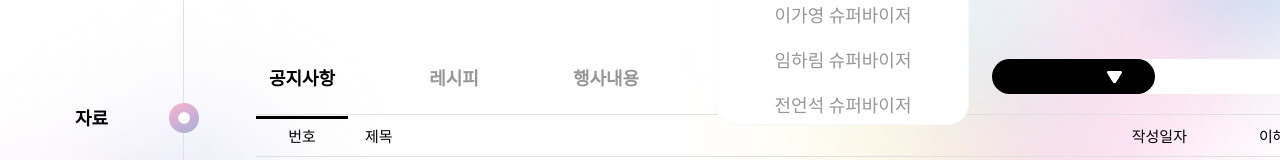
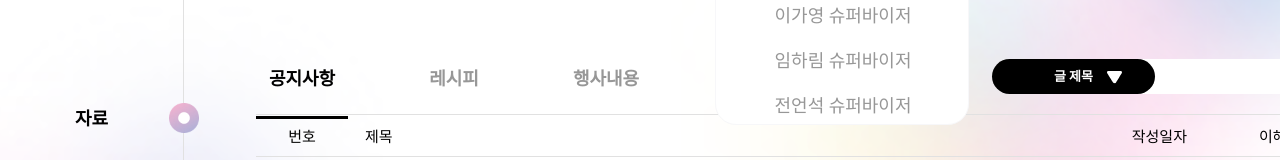
Before and after one commit to stockOneQ/front, a Next.js app: page /connect/data in a window 1280 px wide. Shown: the part 326-486 px from the top of the page. Built offline with nearby package versions, Linux system fonts and the light colour scheme.

Commit message:
fix(connect): 드롭다운 type 추가

```diff
--- a/components/connect/Data/index.tsx
+++ b/components/connect/Data/index.tsx
@@ -101,6 +101,7 @@ const Data = () => {
                   toggleSize={15}
                   toggleTopSize={50}
                   list={['글 제목', '글 내용']}
+                  type={'글 제목'}
                 />
               </S.DataDropDownBox>
               <input type="text" />
```
